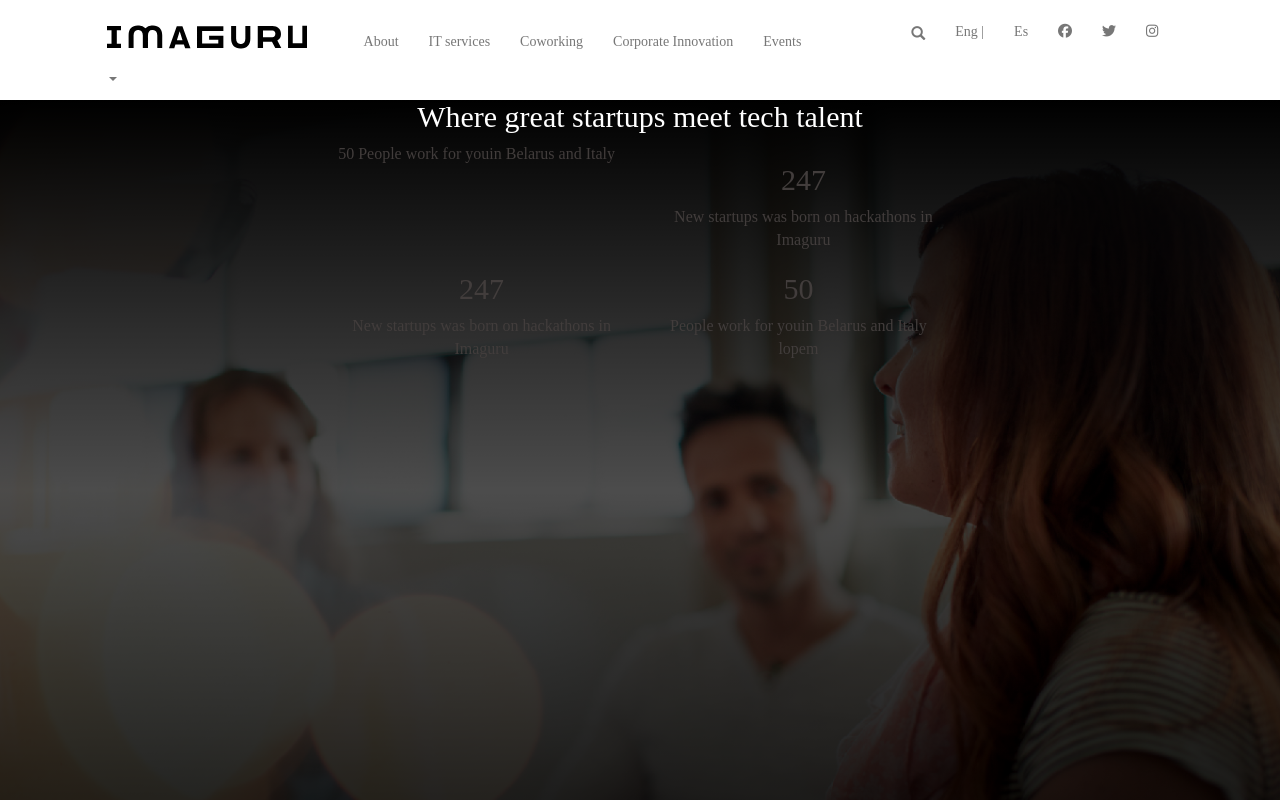
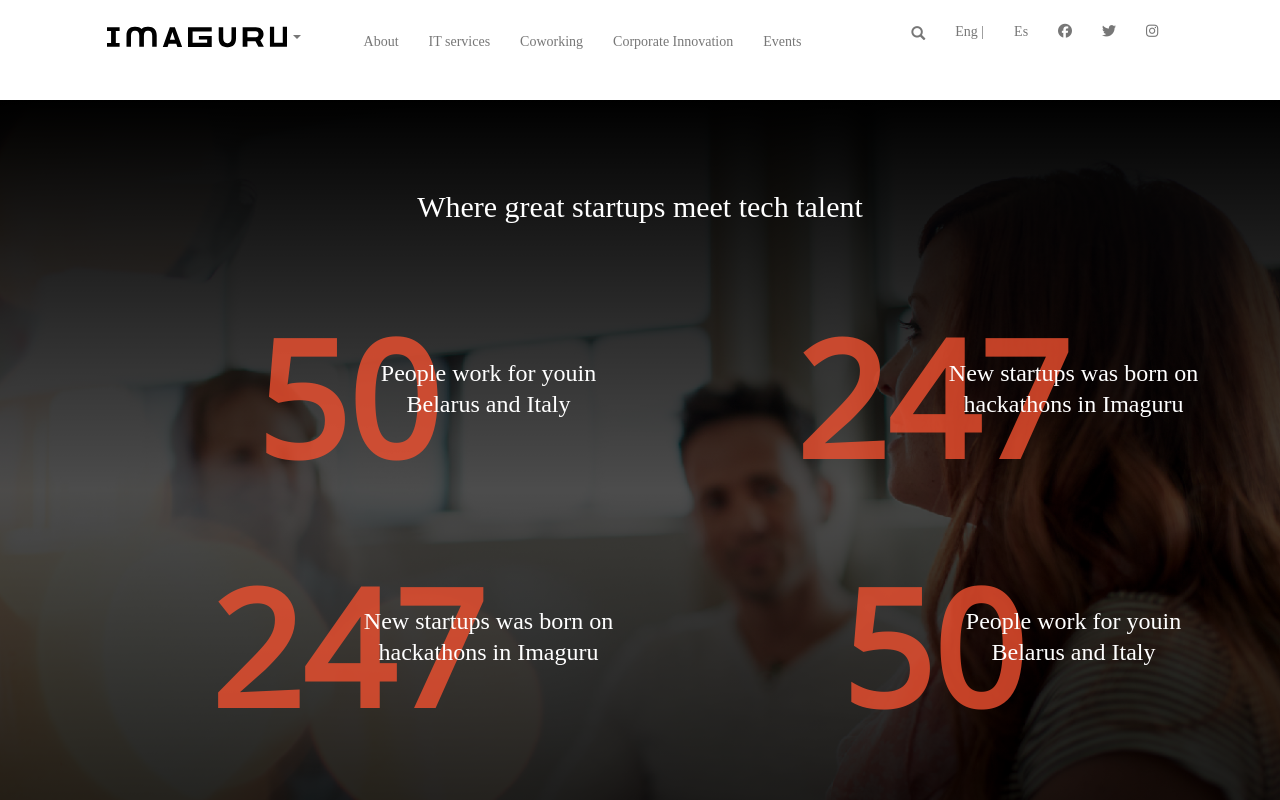
Before and after one commit to DaryaBobko/imaguruES, a website: page index.html in a window 1280 px wide. Shown: the top 800 px of the page. Drawn offline with nearby package versions, Linux system fonts and the light colour scheme; some packages are replaced by stand-ins of ours.

Commit message:
main page

```diff
--- a/content/css/main.css
+++ b/content/css/main.css
@@ -112,7 +112,7 @@ span, p {
 
 .img-logo {
     height: 60px;
-    width: 200px;
+    width: 180px;
     display: inline-block !important;
 }
 
@@ -127,7 +127,7 @@ span, p {
 
 .about {
     padding: 0;
-    font-size: 16px;
+    color: #ffffff;
     min-height: 780px;
     background: linear-gradient(to bottom, rgba(0, 0, 0, 1) 0%, rgba(0, 0, 0, 0.7)50%, rgba(0, 0, 0, 0.9) 100%);
 }
@@ -136,9 +136,19 @@ span, p {
     background-image: url(../img/hero-100.jpg);
     background-size: cover;
 }
+.achievement{
+    -ms-flex: 0 0 50%;
+    flex: 0 0 50%;
+    box-sizing: border-box;
+    position: relative;
+    padding: 0 1rem;
+    font-size: 1rem;
+    margin-bottom: 2rem;
+}
 
 .caption-for-about {
     color: #ffffff;
+    padding: 90px 0px 50px 0px;
 }
 
 .flex-style {
@@ -148,12 +158,28 @@ span, p {
 }
 
 
-.cont-align {
+/* .cont-align {
+    height: 780px;
     display: flex;
     flex-direction: column;
-    justify-content: space-around;
+    justify-content: center;
     align-items: center;
-    flex-grow: 1;
+} */
+.description-of-statistics{
+    font-size: 24px;
+    position: absolute;
+    top: 3.11em;
+    right: 0;
+    padding-right: 1.5rem;
+    line-height: 1.3;
+    font-weight: 300;
+    max-width: 12em;
+}
+.statistics{
+    font-family: 'Open Sans', sans-serif;
+    font-size: 160px;
+    color: rgba(240, 80, 48, 0.8);
+    font-weight: 800;
 }
 
 /*COWORKING PRISE*/
--- a/index.html
+++ b/index.html
@@ -31,7 +31,7 @@
             <div class="navbar-collapse">
                 <div class="img-block dropdown">
                     <a class="navbar-brand dropdown-toggle" href="#" data-toggle="dropdown" role="button" aria-haspopup="true" aria-expanded="false">
-                        <img class="img-logo" src="content/images/header-logo.svg" alt="Imaguru" />
+                        <img class="img-logo" src="content/img/imaguruLogo.svg  " alt="Imaguru" />
                         <span class="caret"></span>
                     </a>
                     <ul class="dropdown-menu">
@@ -74,26 +74,26 @@
                 <div class="container text-center cont-align">
 
                     <div class="row">
-                        <div class="col-md-6">
-                            <span>50</span>
-                            <span>People work for youin Belarus and Italy</span>
+                        <div class="col-md-6 achievement">
+                            <span class="statistics">50</span>
+                            <span class="description-of-statistics">People work for youin Belarus and Italy</span>
                         </div>
-                        <div class="col-md-6">
-                            <h3>247</h3>
-                            <span>New startups was born on hackathons in Imaguru</span>
+                        <div class="col-md-6 achievement">
+                            <span class="statistics">247</span>
+                            <span class="description-of-statistics">New startups was born on hackathons in Imaguru</span>
                         </div>
                     </div>
 
 
                     <div class="row">
-                        <div class="col-md-6">
-                            <h3>247</h3>
-                            <span>New startups was born on hackathons in Imaguru</span>
+                        <div class="col-md-6 achievement">
+                            <span class="statistics">247</span>
+                            <span class="description-of-statistics">New startups was born on hackathons in Imaguru</span>
                         </div>
-                        <div class="col-md-6">
-                            <h3>50</h3>
-                            <span>People work for youin Belarus and Italy</span>
-                            <p>lopem</p>
+                        <div class="col-md-6 achievement">
+                            <span class="statistics">50</span>
+                            <span class="description-of-statistics">People work for youin Belarus and Italy</span>
+
                         </div>
                     </div>
 
```
Also changed, not shown: content/img/imaguruLogo.svg (added).
